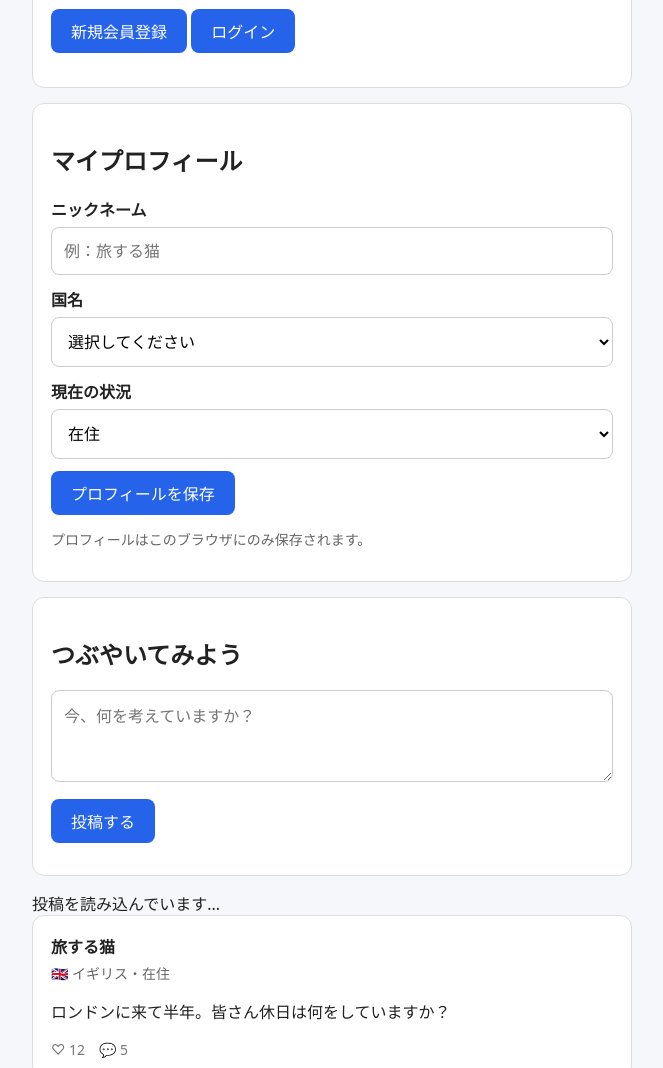
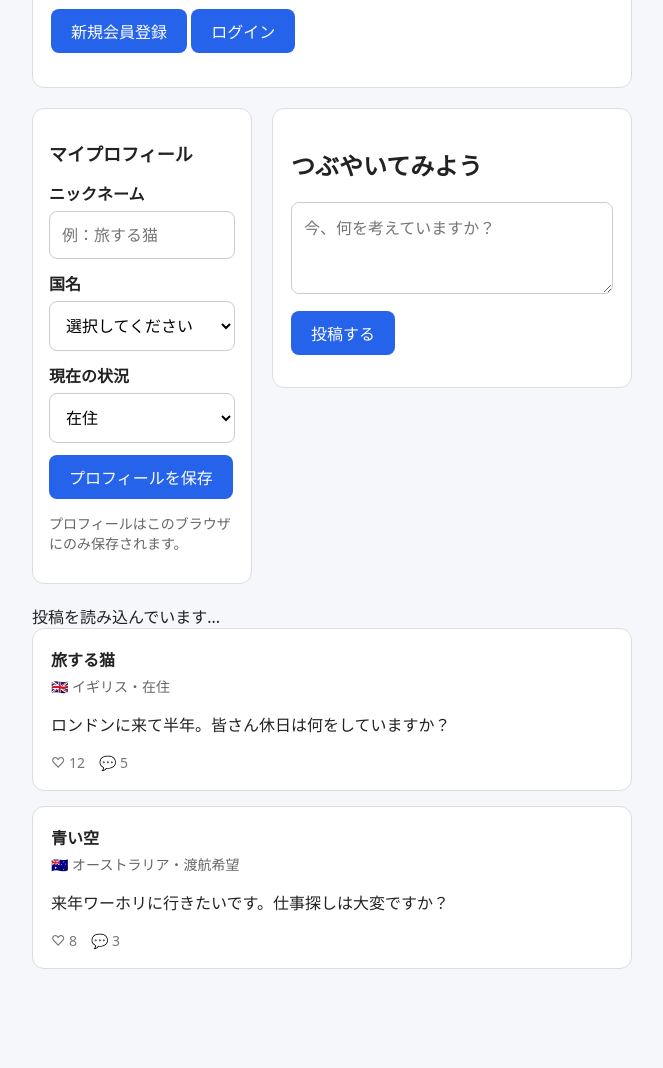
Before and after one commit to HitoshiB/Sototubu, a plain HTML site: page index.html in a window 1280 px wide. Shown: the part 407-1475 px from the top of the page, without its empty margins (308-971 px from the left). After the commit the page ends 1396 px from the top, so only its background shows below. Drawn offline with nearby package versions, Linux system fonts and the light colour scheme; no server answers.

Commit message:
Add grid layout for profile and post sections

```diff
--- a/style.css
+++ b/style.css
@@ -105,3 +105,41 @@ button {
   margin: 10px 0 16px;
   padding: 0;
 }
+/* プロフィールと投稿欄を左右に並べる */
+.mainLayout {
+  display: grid;
+  grid-template-columns: 220px minmax(0, 1fr);
+  gap: 20px;
+  align-items: start;
+  max-width: 1000px;
+  margin: 20px auto;
+}
+
+/* 左側のプロフィール */
+.mainLayout #profileSection {
+  width: auto;
+  max-width: none;
+  margin: 0;
+  padding: 16px;
+}
+
+/* プロフィールの文字を小さくする */
+.mainLayout #profileSection h2 {
+  font-size: 18px;
+}
+
+/* 右側の投稿欄 */
+.mainLayout > section.post:not(#profileSection) {
+  width: auto;
+  max-width: none;
+  min-width: 0;
+  margin: 0;
+}
+
+/* スマートフォンでは縦並びに戻す */
+@media (max-width: 650px) {
+  .mainLayout {
+    grid-template-columns: 1fr;
+    padding: 0 12px;
+  }
+}
```
